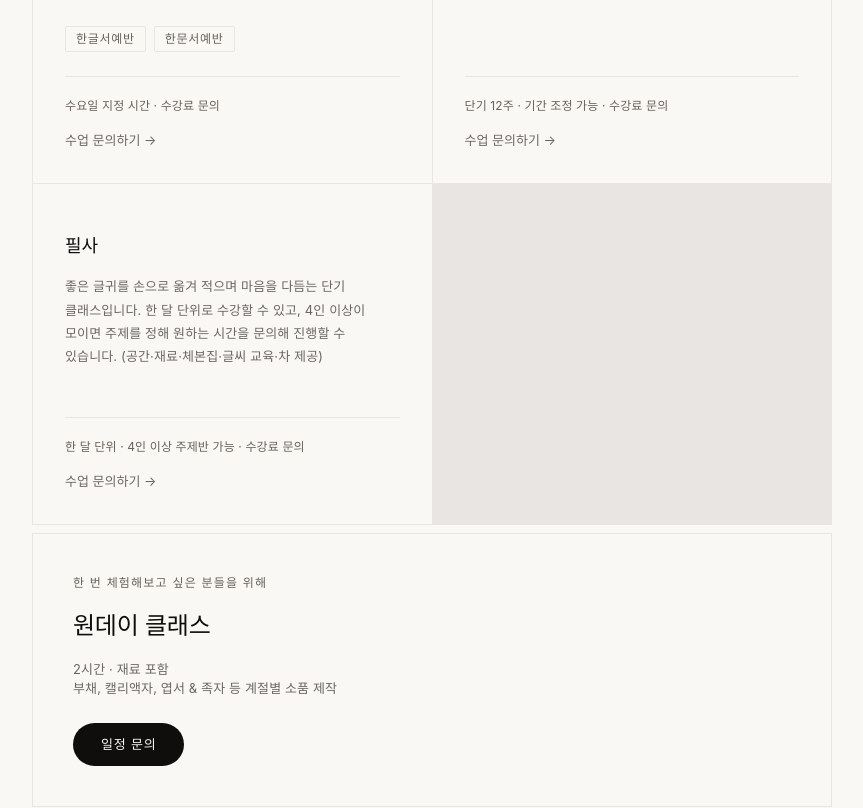
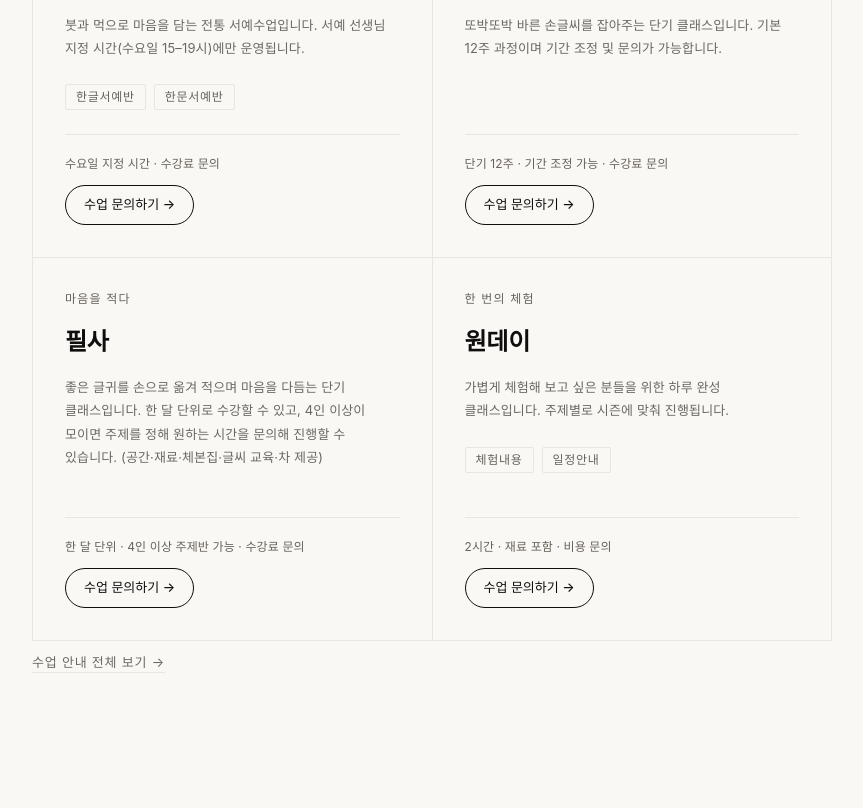
Before and after one commit to wjdmh/geulssiin, a Next.js app: page / in a window 1280 px wide. Shown: the part 2500-3308 px from the top of the page, without its empty margins (208-1071 px from the left). Built offline with nearby package versions, Linux system fonts and the light colour scheme; no server answers; the database is empty; a web font is replaced by a local one.

Commit message:
feat(gallery): 그리드+모달 / fix(a11y): 홈 가독성 / ui(class): 원데이 그리드·제목 강조·문의 버튼

```diff
--- a/src/components/ClassPreview.tsx
+++ b/src/components/ClassPreview.tsx
@@ -11,11 +11,15 @@ const classKeywords: Record<string, string> = {
     "붓 캘리그라피 클래스": "전통의 깊이",
     "붓펜 캘리그라피 클래스": "일상의 실용",
     "펜드로잉 클래스": "선으로 보는 세상",
+    "수묵 드로잉 클래스": "먹과 여백",
     "서예 클래스": "전통의 뿌리",
+    "글씨교정 클래스": "바른 손글씨",
+    "필사 클래스": "마음을 적다",
+    "원데이 클래스": "한 번의 체험",
 };
 
-const regularClasses = classCurriculum.filter(c => c.title !== "원데이 클래스");
-const onedayClass = classCurriculum.find(c => c.title === "원데이 클래스");
+// 원데이 포함 전체를 그리드로 (그리드 빈 칸 채움)
+const allClasses = classCurriculum;
 
 export function ClassPreview() {
     return (
@@ -51,7 +55,7 @@ export function ClassPreview() {
                     </h2>
                 </motion.div>
 
-                {/* Regular Classes */}
+                {/* Classes (원데이 포함 전체) */}
                 <div style={{
                     display: "grid",
                     gridTemplateColumns: "repeat(auto-fit, minmax(280px, 1fr))",
@@ -60,7 +64,7 @@ export function ClassPreview() {
                     border: "var(--line-default)",
                     marginBottom: "var(--space-2)",
                 }}>
-                    {regularClasses.map((cls, i) => (
+                    {allClasses.map((cls, i) => (
                         <motion.div
                             key={cls.title}
                             initial={{ opacity: 0, y: 12 }}
@@ -84,9 +88,9 @@ export function ClassPreview() {
                                 {classKeywords[cls.title] || ""}
                             </p>
                             <h3 style={{
-                                fontFamily: "var(--font-serif)",
-                                fontSize: "var(--text-lg)",
-                                fontWeight: 300,
+                                fontFamily: "var(--font-sans)",
+                                fontSize: "var(--text-xl)",
+                                fontWeight: 600,
                                 color: "var(--ink-950)",
                                 letterSpacing: "var(--ls-snug)",
                                 marginBottom: "var(--space-4)",
@@ -144,18 +148,23 @@ export function ClassPreview() {
                                     type="button"
                                     onClick={() => window.dispatchEvent(new CustomEvent("open-chat"))}
                                     style={{
+                                        display: "inline-flex",
+                                        alignItems: "center",
+                                        gap: "6px",
+                                        alignSelf: "flex-start",
                                         fontFamily: "var(--font-sans)",
                                         fontSize: "var(--text-sm)",
-                                        color: "var(--ink-500)",
-                                        textDecoration: "none",
-                                        background: "none",
-                                        border: "none",
-                                        padding: 0,
+                                        fontWeight: 500,
+                                        color: "var(--ink-950)",
+                                        background: "transparent",
+                                        border: "1px solid var(--ink-950)",
+                                        borderRadius: "9999px",
+                                        padding: "9px 18px",
                                         cursor: "pointer",
-                                        transition: "opacity var(--duration-fast) var(--ease-default)",
+                                        transition: "background-color var(--duration-fast) var(--ease-default), color var(--duration-fast) var(--ease-default)",
                                     }}
-                                    onMouseEnter={(e) => { e.currentTarget.style.opacity = "0.4"; }}
-                                    onMouseLeave={(e) => { e.currentTarget.style.opacity = "1"; }}
+                                    onMouseEnter={(e) => { e.currentTarget.style.backgroundColor = "var(--ink-950)"; e.currentTarget.style.color = "var(--paper-50)"; }}
+                                    onMouseLeave={(e) => { e.currentTarget.style.backgroundColor = "transparent"; e.currentTarget.style.color = "var(--ink-950)"; }}
                                 >
                                     수업 문의하기 →
                                 </button>
@@ -163,75 +172,6 @@ export function ClassPreview() {
                         </motion.div>
                     ))}
                 </div>
-
-                {/* One-day Class */}
-                {onedayClass && (
-                    <motion.div
-                        initial={{ opacity: 0, y: 12 }}
-                        whileInView={{ opacity: 1, y: 0 }}
-                        viewport={viewport}
-                        transition={{ duration: 0.6, ease }}
-                        style={{
-                            border: "var(--line-default)",
-                            padding: "var(--space-10)",
-                            display: "flex",
-                            flexDirection: "column",
-                            alignItems: "flex-start",
-                            gap: "var(--space-4)",
-                            marginBottom: "var(--space-10)",
-                        }}
-                    >
-                        <p style={{
-                            fontFamily: "var(--font-sans)",
-                            fontSize: "var(--text-xs)",
-                            color: "var(--ink-300)",
-                            letterSpacing: "var(--ls-wider)",
-                        }}>
-                            한 번 체험해보고 싶은 분들을 위해
-                        </p>
-                        <h3 style={{
-                            fontFamily: "var(--font-serif)",
-                            fontSize: "var(--text-xl)",
-                            fontWeight: 300,
-                            color: "var(--ink-950)",
-                            letterSpacing: "var(--ls-snug)",
-                        }}>
-                            원데이 클래스
-                        </h3>
-                        <p style={{
-                            fontFamily: "var(--font-sans)",
-                            fontSize: "var(--text-sm)",
-                            color: "var(--ink-500)",
-                            letterSpacing: "var(--ls-normal)",
-                        }}>
-                            2시간 · 재료 포함<br />
-                            부채, 캘리액자, 엽서 & 족자 등 계절별 소품 제작
-                        </p>
-                        <button
-                            type="button"
-                            onClick={() => window.dispatchEvent(new CustomEvent("open-chat"))}
-                            style={{
-                                padding: "12px 28px",
-                                backgroundColor: "var(--ink-950)",
-                                color: "var(--paper-50)",
-                                fontFamily: "var(--font-sans)",
-                                fontSize: "var(--text-sm)",
-                                fontWeight: 400,
-                                letterSpacing: "var(--ls-wide)",
-                                textDecoration: "none",
-                                border: "none",
-                                borderRadius: "9999px",
-                                marginTop: "var(--space-2)",
-                                cursor: "pointer",
-                                transition: "opacity var(--duration-base) var(--ease-default)",
-                            }}
-                            onMouseEnter={(e) => { e.currentTarget.style.opacity = "0.7"; }}
-                            onMouseLeave={(e) => { e.currentTarget.style.opacity = "1"; }}
-                        >
-                            일정 문의
-                        </button>
-                    </motion.div>
-                )}
 
                 {/* More link */}
                 <motion.div
```
